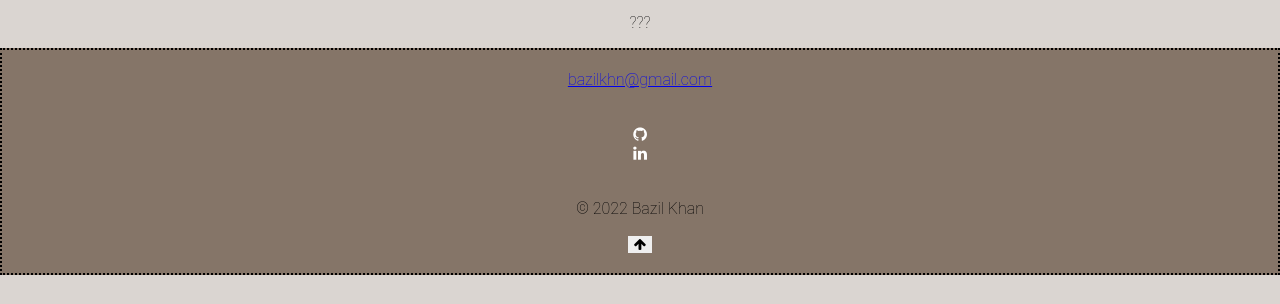
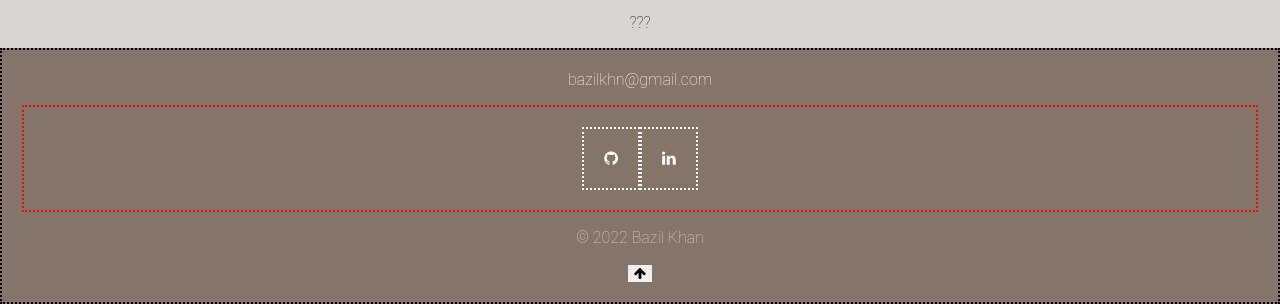
Before and after one commit to youthbazzy/youthbazzy.github.io, a plain HTML site: page index.html in a window 1280 px wide. Shown: the part 997-1301 px from the top of the page. Before the commit the page ends 1272 px from the top, so only its background shows below. Drawn offline with Linux system fonts and the light colour scheme.

Commit message:
Fix footer alignment and mail-to color.

```diff
--- a/index.html
+++ b/index.html
@@ -131,19 +131,18 @@
     </div><!-- .container -->
 
 </main>
-
     <footer id="site-footer">
         <div class="footer-content">
             <div class="container">
                 <div class="down-below">
                     <div class="contact">
-                        <a href="mailto:bazilkhn@gmail.com" title="Email me" rel="me" target="_blank">bazilkhn@gmail.com</a>
+                        <a id="email" href="mailto:bazilkhn@gmail.com" title="Email me">bazilkhn@gmail.com</a>
                     </div>
 
                     <ul class="links">
-                        <li><a href="https://github.com/youthbazzy" title="@youthbazzy on GitHub" rel="me" target="_blank"><i class="fa fa-github"></i></a></li>
+                        <li><a href="https://github.com/youthbazzy" title="@youthbazzy on GitHub"><i class="fa fa-github fa-xl"></i></a></li>
                         <!--<li><a href="https://twitter.com/youthbazzy" title="@youthbazzy on twitter" rel="me" target="_blank"><i class="fa fa-twitter"></i></a></li>-->
-                        <li><a href="https://www.linkedin.com/in/bazil-k-9592a7b6/" rel="me" title="Bazil Khan's resume on LinkedIn" target="_blank"><i class="fa fa-linkedin"></i></a></li>
+                        <li><a href="https://www.linkedin.com/in/bazil-k-9592a7b6/" title="Bazil Khan's resume on LinkedIn"><i class="fa fa-linkedin"></i></a></li>
                     </ul>
 
                     <div class="info">
--- a/styles.css
+++ b/styles.css
@@ -62,3 +62,24 @@ li > a:link  {
 .nav-item:hover    {
     background-color: #857568;
 }
+
+.info   {
+    color:#DAD5D1;
+}
+
+.links > li {
+    display: block;
+    border: 2px dotted white;
+    padding: 20px;
+}
+
+.links  {
+    border: 2px dotted red;
+    display: flex;
+    justify-content: center;
+}
+
+#email:link    {
+    color: white;
+    text-decoration: none;
+}
```
